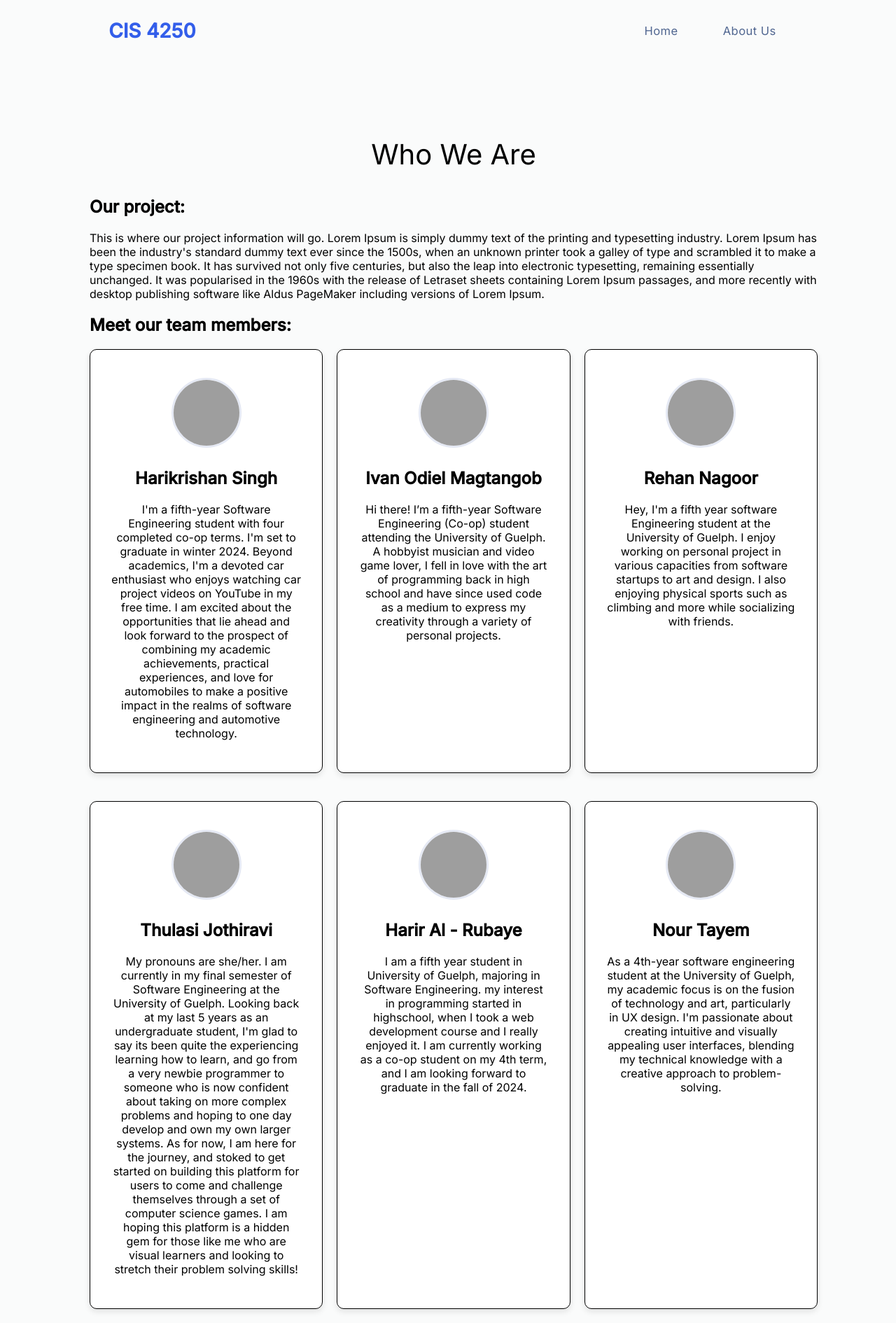
After one commit to rehan-code/Game-Library-Web-App, a PHP site: page /about_us/about_us.php in a window 1280 px wide. The commit adds this page. Shown: the whole page at 70% size. Run offline with PHP 8.4, Linux system fonts and the light colour scheme; grey boxes are pictures that could not be loaded.

Commit message:
compiled and cconsolidated everyones code and snippets. added heading to about us page and refined design.

```diff
--- /dev/null
+++ b/html/about_us/about_us.php
@@ -0,0 +1,118 @@
+<!DOCTYPE html>
+<html lang="en">
+  <head>
+    <meta charset="UTF-8" />
+    <meta http-equiv="X-UA-Compatible" content="IE=edge" />
+    <meta name="viewport" content="width=device-width, initial-scale=1.0" />
+    <title>CIS 4250 - Team 8 </title>
+    <link rel="stylesheet" href="../style.css" />
+    <link rel="stylesheet" href="aboutus.css" />
+  </head>
+  <body>
+  <header class="container header">
+    <!-- Navbar -->
+    <nav class="nav">
+        <div class="logo">
+            <h2>CIS 4250</h2>
+        </div>
+
+        <div class="nav_menu" id="nav_menu">
+            <button class="close_btn" id="close_btn">
+            <i class="ri-close-fill"></i>
+            </button>
+            <? $pagename = basename($_SERVER['PHP_SELF']);?>
+            <ul class="nav_menu_list">
+            <li class="nav_menu_item">
+                <a <?php if($pagename=="home.php") {echo 'class="current"';}?> href="../index.php" class="nav_menu_link">Home</a>
+            </li>
+            <li class="nav_menu_item">
+                <a <?php if($pagename=="test.php") {echo 'class="current"';}?> href="about_us.php" class="nav_menu_link">About Us</a>
+            </li>
+            </ul>
+        </div>
+
+        <button class="toggle_btn" id="toggle_btn">
+            <i class="ri-menu-line"></i>
+        </button>
+    </nav>
+    </header>
+
+    <section class="wrapper">
+        <div class="container">
+            <h1 class="about-main-heading">Who We Are</h1>
+            <h2>Our project: </h2>
+            <p>This is where our project information will go. Lorem Ipsum is simply dummy text of the printing and typesetting industry.
+                Lorem Ipsum has been the industry's standard dummy text ever since the 1500s, when an unknown printer took a galley of type and scrambled it to make a type specimen book.
+                It has survived not only five centuries, but also the leap into electronic typesetting, remaining essentially unchanged.
+                It was popularised in the 1960s with the release of Letraset sheets containing Lorem Ipsum passages, and more recently with desktop publishing software like Aldus PageMaker including versions of Lorem Ipsum.
+            </p>
+            <h2>Meet our team members:</h2>
+            <div class="profile-cards-grid">
+                <div class="card">
+                    <div class="profile-picture">
+                        <img src='../images/user.jpg' alt="Profile Picture">
+                    </div>
+                    <div class="profile-details">
+                        <?php
+                            include "snippets/hari_snippet.php";
+                        ?>
+                    </div>
+                </div>
+                <div class="card">
+                    <div class="profile-picture">
+                        <img src='../images/user.jpg' alt="Profile Picture">
+                    </div>
+                    <div class="profile-details">
+                        <?php
+                            include "snippets/ivan_snippet.php";
+                        ?>
+                    </div>
+                </div>
+                <div class="card">
+                    <div class="profile-picture">
+                        <img src='../images/user.jpg' alt="Profile Picture">
+                    </div>
+                    <div class="profile-details">
+                        <?php
+                            include "snippets/rehan_snippet.php";
+                        ?>
+                    </div>
+                </div>
+                <div class="card">
+                    <div class="profile-picture">
+                        <img src='../images/user.jpg' alt="Profile Picture">
+                    </div>
+                    <div class="profile-details">
+                        <?php
+                            include "snippets/thulasi_snippet.php";
+                        ?>
+                    </div>
+                </div>
+                <div class="card">
+                    <div class="profile-picture">
+                        <img src='../images/user.jpg' alt="Profile Picture">
+                    </div>
+                    <div class="profile-details">
+                        <?php
+                            include "snippets/harir_snippet.php";
+                        ?>
+                    </div>
+                </div>
+                <div class="card">
+                    <div class="profile-picture">
+                        <img src='../images/user.jpg' alt="Profile Picture">
+                    </div>
+                    <div class="profile-details">
+                        <?php
+                            include "snippets/NT_snippet.php";
+                        ?>
+                    </div>
+                </div>
+            </div>
+
+        </div>
+    </section>
+
+
+</body>
+</html>
--- /dev/null
+++ b/html/about_us/aboutus.css
@@ -0,0 +1,49 @@
+.about-main-heading{
+    font-weight: 300;
+    font-size: 40px;
+    line-height: 55px;
+    text-align: center;
+}
+
+.profile-cards-grid{
+    display: grid;
+    grid-template-columns: repeat(3, 1fr);
+    grid-gap: 20px;
+    justify-content: center;
+}
+.card{
+    background-color: #fff;
+    border-radius: 10px;
+    border: solid 1px black;
+    box-shadow: 0px 4px 8px rgba(0, 0, 0, 0.1);
+    padding: 20px;
+    text-align: center;
+    margin-bottom: 20px;
+}
+
+.profile-details{
+    padding: 10px;
+}
+
+.card-name{
+    margin-top: 5px;
+    margin-bottom: 20px;
+    font-weight:bold;
+    font-size: x-large;
+}
+
+.profile-picture img{
+    width: 100px;
+    height: 100px;
+    border-radius: 50%;
+    object-fit: cover;
+    border: 3px solid #e5e9f4;
+    margin-bottom: 10px;
+    margin-top: 20px;
+}
+
+@media (max-width: 500px){
+.profile-cards-grid {
+    grid-template-columns: 1fr;
+}
+}
--- /dev/null
+++ b/html/about_us/snippets/NT_snippet.php
@@ -0,0 +1,14 @@
+<?php
+
+    echo "<p class='card-name'> Nour Tayem <p>";
+
+    $text = "As a 4th-year software engineering student at the University of Guelph,
+    my academic focus is on the fusion of technology and art, particularly in UX design. I'm passionate about
+    creating intuitive and visually appealing user interfaces, blending my technical knowledge with a creative
+    approach to problem-solving.";
+
+    $text = "<p>$text</p>";
+
+    echo $text;
+
+?>
--- /dev/null
+++ b/html/about_us/snippets/hari_snippet.php
@@ -0,0 +1,15 @@
+<?php
+
+    echo "<p class='card-name'> Harikrishan Singh <p>";
+
+    $text = "I'm a fifth-year Software Engineering student with four completed co-op terms.
+    I'm set to graduate in winter 2024. Beyond academics, I'm a devoted car enthusiast who enjoys watching car
+    project videos on YouTube in my free time. I am excited about the opportunities that lie ahead and look
+    forward to the prospect of combining my academic achievements, practical experiences, and love for automobiles
+    to make a positive impact in the realms of software engineering and automotive technology. ";
+
+    $text = "<p>$text</p>";
+
+    echo $text;
+
+?>
--- /dev/null
+++ b/html/about_us/snippets/harir_snippet.php
@@ -0,0 +1,14 @@
+<?php
+
+    echo "<p class='card-name'> Harir Al - Rubaye <p>";
+
+    $text = "I am a fifth year student in University of Guelph, majoring in Software
+    Engineering. my interest in programming started in highschool, when I took a web development course and I really
+    enjoyed it. I am currently working as a co-op student on my 4th term, and I am looking forward to graduate in
+    the fall of 2024.";
+
+    $text = "<p>$text</p>";
+
+    echo $text;
+
+?>
--- /dev/null
+++ b/html/about_us/snippets/ivan_snippet.php
@@ -0,0 +1,13 @@
+<?php
+
+    echo "<p class='card-name'> Ivan Odiel Magtangob <p>";
+
+    $text = 'Hi there! I’m a fifth-year Software Engineering (Co-op) student attending
+    the University of Guelph. A hobbyist musician and video game lover, I fell in love with the art of programming back
+    in high school and have since used code as a medium to express my creativity through a variety of personal projects.';
+
+    $text = "<p>$text</p>";
+
+    echo $text;
+
+?>
--- a/html/about_us/snippets/rehan_snippet.php
+++ b/html/about_us/snippets/rehan_snippet.php
@@ -1,3 +1,13 @@
 <?php
-   echo 'Hey, I\'m Rehan Nagoor. I\'m a fifth year software Engineering student at the University of Guelph. I enjoy working on personal project in various capacities from software startups to art and design. I also enjoying physical sports such as climbing and more while socializing with friends.';
+
+    echo "<p class='card-name'> Rehan Nagoor <p>";
+
+    $text = 'Hey, I\'m a fifth year software Engineering student at the University of Guelph.
+    I enjoy working on personal project in various capacities from software startups to art and design. I also
+    enjoying physical sports such as climbing and more while socializing with friends.';
+
+    $text = "<p>$text</p>";
+
+    echo $text;
+
 ?>
--- /dev/null
+++ b/html/about_us/snippets/thulasi_snippet.php
@@ -0,0 +1,17 @@
+<?php
+
+    echo "<p class='card-name'> Thulasi Jothiravi <p>";
+
+    $text = "My pronouns are she/her. I am currently in my final semester of Software
+    Engineering at the University of Guelph. Looking back at my last 5 years as an undergraduate student, I'm glad
+    to say its been quite the experiencing learning how to learn, and go from a very newbie programmer to someone who
+    is now confident about taking on more complex problems and hoping to one day develop and own my own larger systems.
+    As for now, I am here for the journey, and stoked to get started on building this platform for users to come and
+    challenge themselves through a set of computer science games. I am hoping this platform is a hidden gem for those
+    like me who are visual learners and looking to stretch their problem solving skills!";
+
+    $text = "<p>$text</p>";
+
+    echo $text;
+
+?>
--- a/html/index.php
+++ b/html/index.php
@@ -22,7 +22,7 @@
             <? $pagename = basename($_SERVER['PHP_SELF']);?>
             <ul class="nav_menu_list">
             <li class="nav_menu_item">
-              <a <?php if($pagename=="test.php") {echo 'class="current"';}?> href="aboutus.php" class="nav_menu_link">About Us</a>
+                <a <?php if($pagename=="test.php") {echo 'class="current"';}?> href="about_us/about_us.php" class="nav_menu_link">About Us</a>
             </li>
             </ul>
         </div>
--- a/html/ivan_snippet.php
+++ /dev/null
@@ -1 +0,0 @@
-<?php echo '<p>Hi there! My name is Ivan Odiel Magtangob. I’m a fifth-year Software Engineering (Co-op) student attending the University of Guelph. A hobbyist musician and video game lover, I fell in love with the art of programming back in high school and have since used code as a medium to express my creativity through a variety of personal projects.</p>'; ?>
```
Also changed, not shown: html/NT-snippet.php (deleted, +0 -8 lines), html/aboutus.css (deleted, +0 -37 lines), html/aboutus.php (deleted, +0 -118 lines), html/hari_snippet.php (deleted, +0 -11 lines), html/harir_snippet.php (deleted, +0 -10 lines), html/thulasi_snippet.php (deleted, +0 -8 lines), .gitlab-ci.yml, html/style.css (line endings or trailing spaces). Lines whose indentation alone changed are shown as unchanged.
